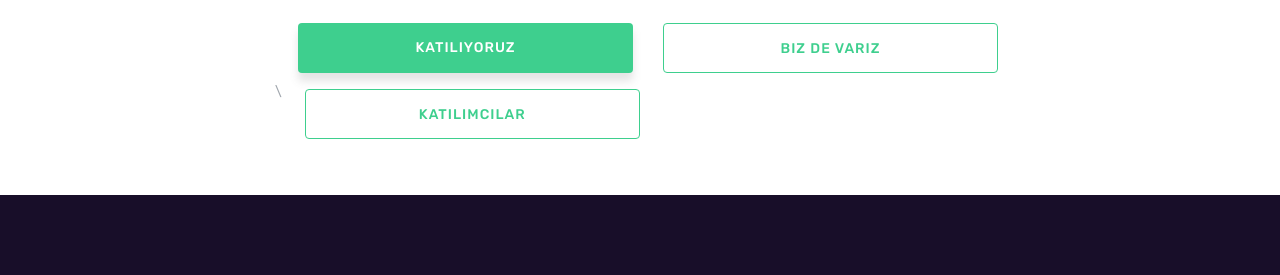
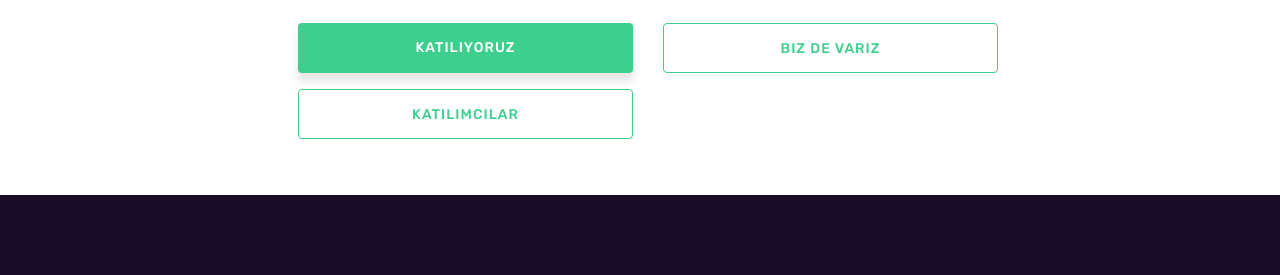
Before and after one commit to uirmaksever/ndi-civic-participation-young-women-website, a Jekyll site: the page built from _posts/2020-08-12-program-ozeti.md, in a window 1280 px wide. Shown: the part 1197-1472 px from the top of the page. Built offline with Jekyll 4.4.1, drawn with Linux system fonts in a browser that asks for light colours; some web fonts are replaced; a script that is not in the unit is left out.

Commit message:
Update Pages “2020-08-12-program-ozeti”

```diff
--- a/_posts/2020-08-12-program-ozeti.md
+++ b/_posts/2020-08-12-program-ozeti.md
@@ -32,7 +32,7 @@ Etkinlikler Covid-19 şartları altında çevrimiçi olarak planlanmış olup, b
 		<a href="{{ site.base_url }}/bizdevariz" class="btn btn-border w-100 m-2">Biz de Varız</a>
 	</div>
 
-\    <div class="col-lg-6 col-md-6 col-xs-12">
+<div class="col-lg-6 col-md-6 col-xs-12">
 		<a href="{{ site.base_url }}/katilimcilar" class="btn btn-border w-100 m-2">Katilimcilar</a>
 	</div>
 
```
